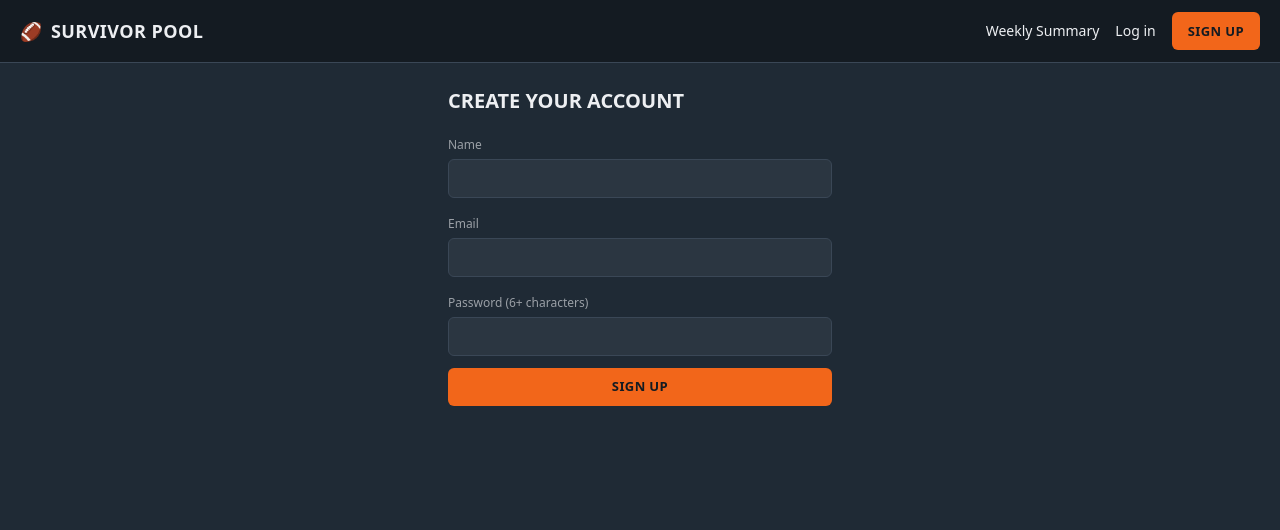
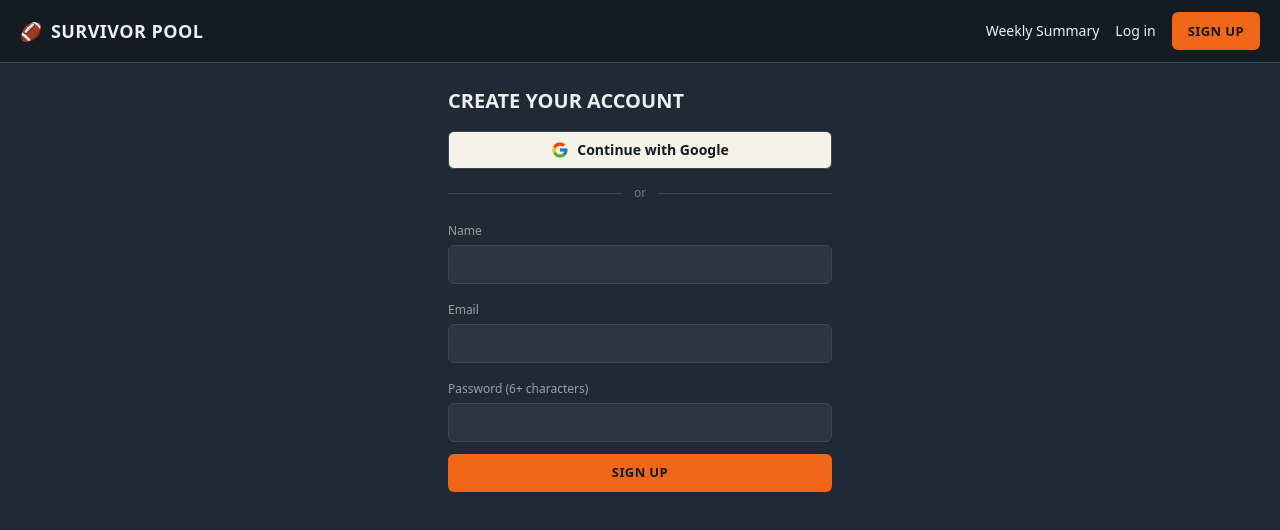
Before and after one commit to rpscheuer1-glitch/Survivor-Pool, a Next.js app: page /signup in a window 1280 px wide. Shown: the top 530 px of the page. Built offline with nearby package versions, Linux system fonts and the light colour scheme; no server answers; the database is empty.

Commit message:
Add Google sign-in

```diff
--- /dev/null
+++ b/app/GoogleSignInButton.jsx
@@ -0,0 +1,29 @@
+"use client";
+import { supabase } from "../lib/supabaseClient";
+
+export default function GoogleSignInButton() {
+  const handleClick = async () => {
+    const redirectTo = `${process.env.NEXT_PUBLIC_SITE_URL || window.location.origin}/dashboard`;
+    await supabase.auth.signInWithOAuth({
+      provider: "google",
+      options: { redirectTo },
+    });
+  };
+
+  return (
+    <button
+      type="button"
+      onClick={handleClick}
+      className="w-full flex items-center justify-center gap-2 rounded-md py-2 text-sm font-bold"
+      style={{ background: "#F5F2E8", color: "#141B22", border: "1px solid #3A4756" }}
+    >
+      <svg width="18" height="18" viewBox="0 0 48 48" aria-hidden="true">
+        <path fill="#FFC107" d="M43.6 20.5H42V20H24v8h11.3C33.7 32.4 29.3 35.5 24 35.5c-6.4 0-11.6-5.2-11.6-11.6S17.6 12.3 24 12.3c2.9 0 5.6 1.1 7.6 2.9l5.7-5.7C33.9 6.3 29.2 4.3 24 4.3 12.9 4.3 4 13.2 4 24.3s8.9 20 20 20 20-8.9 20-20c0-1.3-.1-2.6-.4-3.8z" />
+        <path fill="#FF3D00" d="M6.3 14.7l6.6 4.8C14.5 15.9 18.9 12.3 24 12.3c2.9 0 5.6 1.1 7.6 2.9l5.7-5.7C33.9 6.3 29.2 4.3 24 4.3c-7.7 0-14.4 4.4-17.7 10.4z" />
+        <path fill="#4CAF50" d="M24 44.3c5.2 0 9.9-2 13.4-5.2l-6.2-5.2c-2 1.4-4.5 2.2-7.2 2.2-5.3 0-9.7-3.1-11.3-7.6l-6.5 5c3.3 6.1 9.9 10.8 17.8 10.8z" />
+        <path fill="#1976D2" d="M43.6 20.5H42V20H24v8h11.3c-.8 2.2-2.2 4.1-4.1 5.4l6.2 5.2c-.4.4 6.6-4.8 6.6-14.6 0-1.3-.1-2.6-.4-3.8z" />
+      </svg>
+      Continue with Google
+    </button>
+  );
+}
--- a/app/admin/page.js
+++ b/app/admin/page.js
@@ -134,14 +134,35 @@ function GamesTab() {
     setGames((prev) => [...prev, data]);
   };
 
+  // Prefers deriving the target week's date window from Week 1's actual
+  // loaded games (earliest game_date + 7 days per week) rather than trusting
+  // the manually-typed kickoff field every time -- that field only matters
+  // for bootstrapping before Week 1 has any games in it yet.
+  const getWeekStartDate = async (week) => {
+    const { data: week1Games } = await supabase
+      .from("games")
+      .select("game_date")
+      .eq("week", 1)
+      .not("game_date", "is", null);
+
+    let base;
+    if (week1Games && week1Games.length > 0) {
+      const earliest = week1Games.map((g) => g.game_date).sort()[0];
+      const [y, m, d] = earliest.split("-").map(Number);
+      base = new Date(Date.UTC(y, m - 1, d));
+    } else {
+      base = new Date(kickoffDate + "T00:00:00Z");
+    }
+    base.setUTCDate(base.getUTCDate() + (week - 1) * 7);
+    return base.toISOString().slice(0, 10);
+  };
+
   const fetchSchedule = async () => {
     setScheduleLoading(true);
     setScheduleError("");
     setScheduleGames([]);
     try {
-      const base = new Date(kickoffDate + "T00:00:00Z");
-      base.setUTCDate(base.getUTCDate() + (editWeek - 1) * 7);
-      const startStr = base.toISOString().slice(0, 10);
+      const startStr = await getWeekStartDate(editWeek);
       const res = await fetch(`/api/schedule?start=${startStr}&days=8`);
       const json = await res.json();
       if (json.error) {
@@ -170,9 +191,7 @@ function GamesTab() {
     setResultsError("");
     setResultsMessage("");
     try {
-      const base = new Date(kickoffDate + "T00:00:00Z");
-      base.setUTCDate(base.getUTCDate() + (editWeek - 1) * 7);
-      const startStr = base.toISOString().slice(0, 10);
+      const startStr = await getWeekStartDate(editWeek);
       const res = await fetch(`/api/schedule?start=${startStr}&days=8`);
       const json = await res.json();
       if (json.error) {
@@ -378,7 +397,7 @@ function GamesTab() {
         </p>
         <div className="flex gap-3 flex-wrap items-center mb-3">
           <label className="text-xs flex items-center gap-2">
-            Week 1 kickoff date
+            Week 1 kickoff date (only used until Week 1 has games loaded)
             <input
               type="date"
               value={kickoffDate}
--- a/app/login/page.js
+++ b/app/login/page.js
@@ -2,6 +2,7 @@
 import { useState } from "react";
 import { useRouter } from "next/navigation";
 import { supabase } from "../../lib/supabaseClient";
+import GoogleSignInButton from "../GoogleSignInButton";
 
 export default function LoginPage() {
   const router = useRouter();
@@ -26,6 +27,12 @@ export default function LoginPage() {
   return (
     <div className="max-w-sm mx-auto">
       <h1 className="text-xl font-black uppercase mb-4">Log in</h1>
+      <GoogleSignInButton />
+      <div className="flex items-center gap-3 my-4">
+        <div className="h-px bg-turfline flex-1" />
+        <span className="text-xs text-chalk/40">or</span>
+        <div className="h-px bg-turfline flex-1" />
+      </div>
       <form onSubmit={handleLogin} className="grid gap-3">
         <div>
           <label className="text-xs text-chalk/60">Email</label>
--- a/app/signup/page.js
+++ b/app/signup/page.js
@@ -2,6 +2,7 @@
 import { useEffect, useState } from "react";
 import { useRouter } from "next/navigation";
 import { supabase } from "../../lib/supabaseClient";
+import GoogleSignInButton from "../GoogleSignInButton";
 
 export default function SignupPage() {
   const router = useRouter();
@@ -64,6 +65,12 @@ export default function SignupPage() {
   return (
     <div className="max-w-sm mx-auto">
       <h1 className="text-xl font-black uppercase mb-4">Create your account</h1>
+      <GoogleSignInButton />
+      <div className="flex items-center gap-3 my-4">
+        <div className="h-px bg-turfline flex-1" />
+        <span className="text-xs text-chalk/40">or</span>
+        <div className="h-px bg-turfline flex-1" />
+      </div>
       <form onSubmit={handleSignup} className="grid gap-3">
         <div>
           <label className="text-xs text-chalk/60">Name</label>
```
Also changed, not shown: 2 other files (tests, documents, lock files or other folders).
